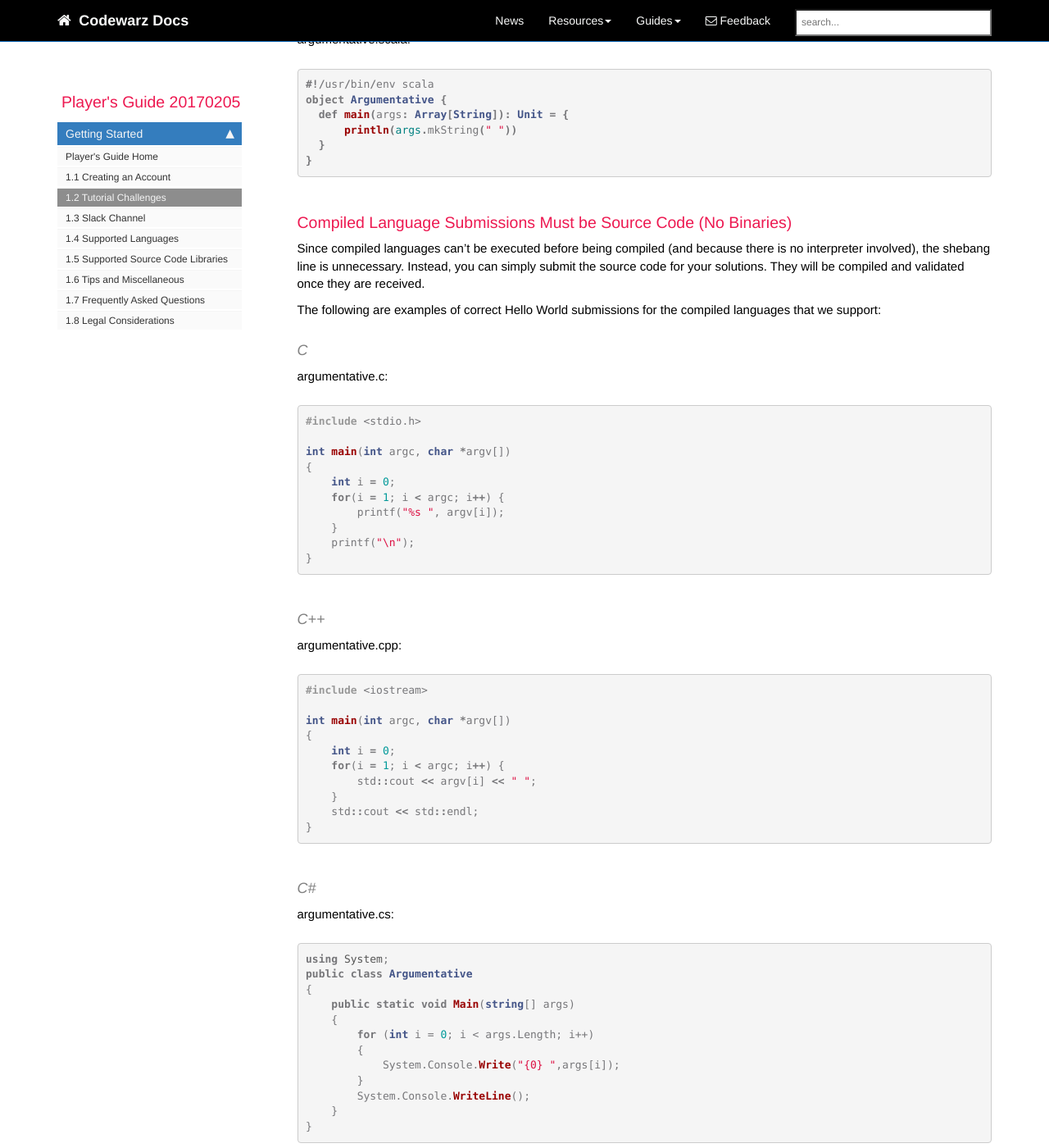
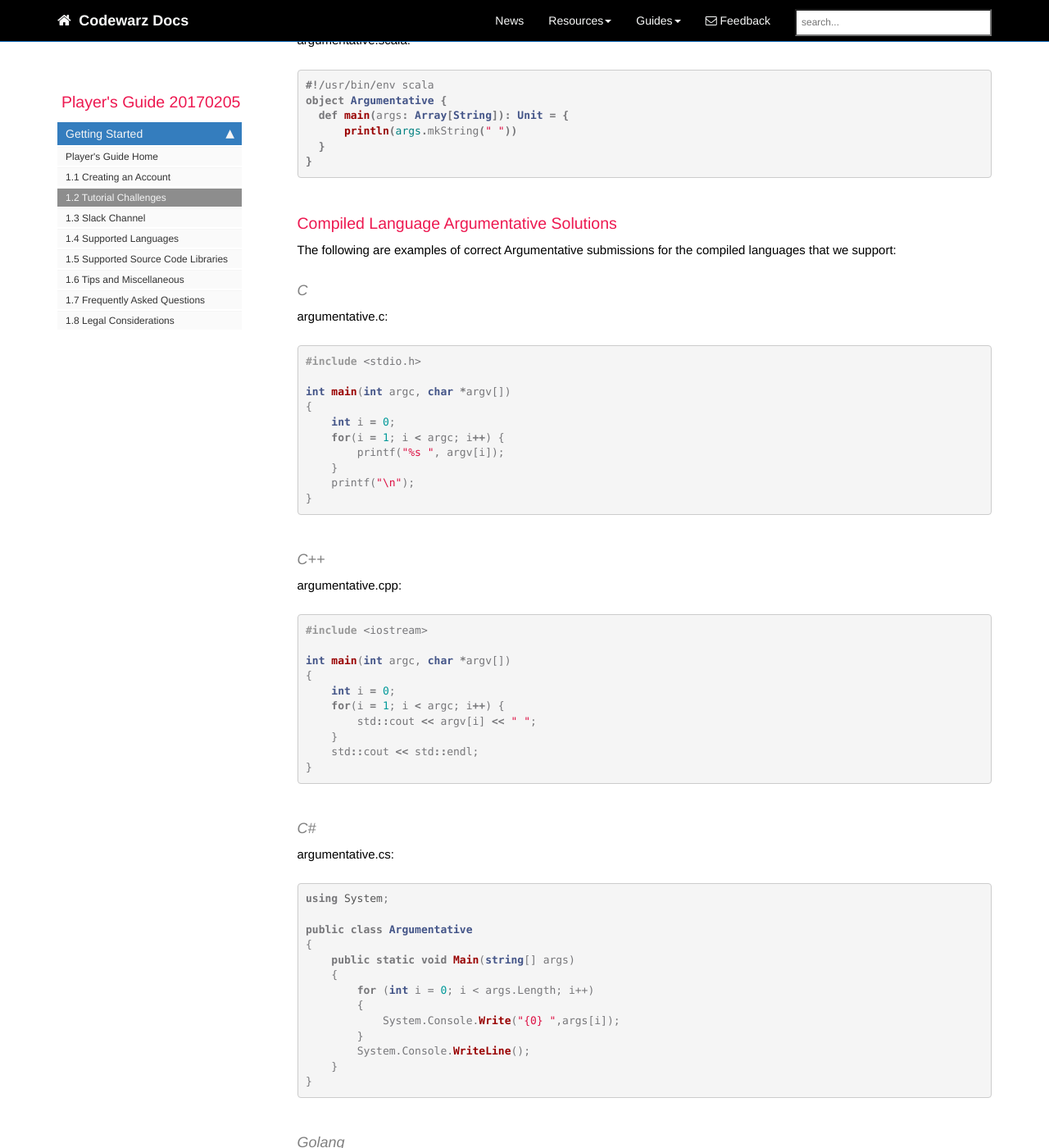
Before and after one commit to codewarz-ninja/runcode-docs.github.io, a Jekyll site: the page built from pages/player-guide/cwn_tutorials.md, in a window 1280 px wide and 1400 px high, scrolled down 7219 px. Shown: the whole window at 82% size. Built offline with Jekyll 4.4.1, drawn with Linux system fonts in a browser that asks for light colours; nearby versions of some CDN libraries; comment, search, counter and statistics services are not loaded; some of the changed text lies outside the part shown.

```diff
--- a/pages/player-guide/cwn_tutorials.md
+++ b/pages/player-guide/cwn_tutorials.md
@@ -258,6 +258,7 @@ argumentative.pl:
 #!/usr/bin/env perl
 use strict;
 use warnings;
+
 print "$_ " foreach @ARGV;
 print "\n"
 {% endhighlight %}
@@ -313,15 +314,9 @@ object Argumentative {
 }
 {% endhighlight %}
 
-### Compiled Language Submissions Must be Source Code (No Binaries)
+### Compiled Language Argumentative Solutions
 
-Since compiled languages can't be executed before being compiled (and because
-there is no interpreter involved), the shebang line is unnecessary.  Instead,
-you can simply submit the source code for your solutions.  They will be compiled
-and validated once they are received.
-
-The following are examples of correct Hello World submissions for the compiled
-languages that we support:
+The following are examples of correct Argumentative submissions for the compiled languages that we support:
 
 #### C
 
@@ -360,6 +355,7 @@ int main(int argc, char *argv[])
 argumentative.cs:
 {% highlight c# %}
 using System;
+
 public class Argumentative
 {
     public static void Main(string[] args)
@@ -375,7 +371,7 @@ public class Argumentative
 
 #### Golang
 
-hello_world.go:
+argumentative.go:
 {% highlight golang %}
 package main
 
@@ -391,7 +387,7 @@ func main() {
 
 #### Haskell
 
-hello_world.hs:
+argumentative.hs:
 {% highlight haskell %}
 import System.Environment
 import Data.List
```
